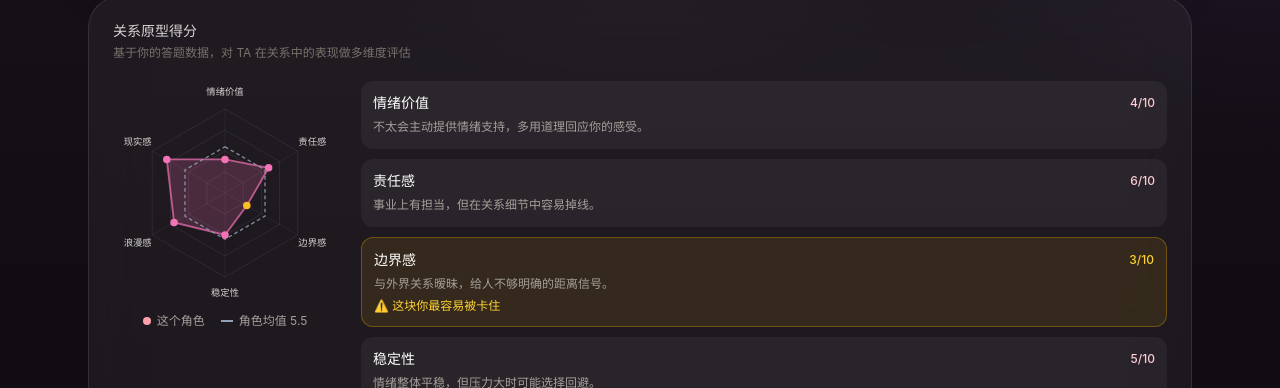
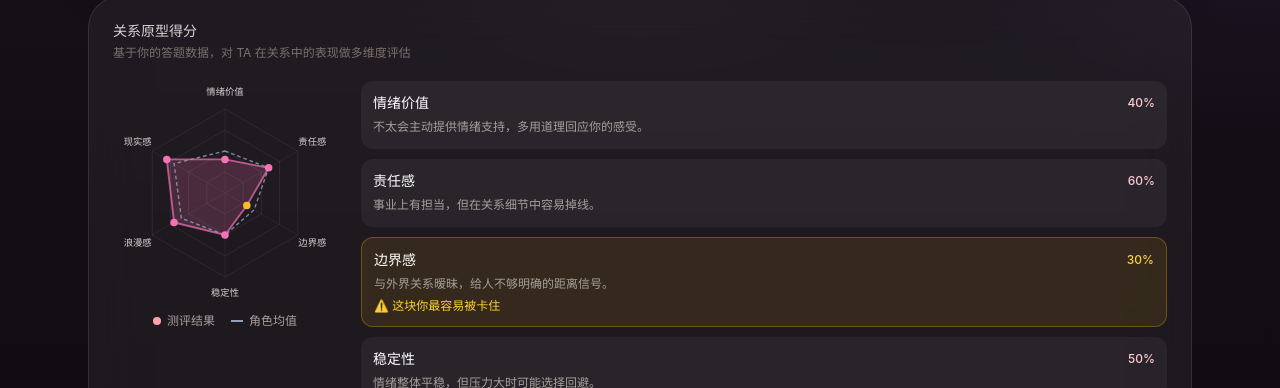
Before and after one commit to yusun787-hub/test-commercial, a React (Vite) app: page /result in a window 1280 px wide. Shown: the part 412-800 px from the top of the page. Built offline with nearby package versions, Linux system fonts and the light colour scheme.

Commit message:
雷达图文案改为测评结果/角色均值，均值改为角色固定基准分，得分展示改为百分比
Co-Authored-By: Aime <aime@bytedance.com>
Change-Id: Id31a0d1e2c514e895426593de2ca1797eb5f8cec

```diff
--- a/src/components/RadarChart.tsx
+++ b/src/components/RadarChart.tsx
@@ -1,5 +1,5 @@
 interface RadarChartProps {
-  dimensions: { label: string; value: number; description: string }[];
+  dimensions: { label: string; value: number; roleAvg: number; description: string }[];
 }
 
 export default function RadarChart({ dimensions }: RadarChartProps) {
@@ -20,13 +20,12 @@ export default function RadarChart({ dimensions }: RadarChartProps) {
   // 背景网格层级
   const gridLevels = [0.25, 0.5, 0.75, 1];
 
-  // 数据多边形路径
+  // 测评结果多边形路径
   const dataPoints = dimensions.map((d, i) => getPoint(i, d.value / 10));
   const dataPath = dataPoints.map((p, i) => `${i === 0 ? 'M' : 'L'} ${p.x} ${p.y}`).join(' ') + ' Z';
 
-  // 该角色均值参考线（各维度平均分对应的正多边形）
-  const avgValue = dimensions.reduce((sum, d) => sum + d.value, 0) / dimensions.length;
-  const avgPoints = Array.from({ length: count }, (_, i) => getPoint(i, avgValue / 10));
+  // 角色均值参考线（该角色各维度的固定基准分，非当次测评计算得出）
+  const avgPoints = dimensions.map((d, i) => getPoint(i, d.roleAvg / 10));
   const avgPath = avgPoints.map((p, i) => `${i === 0 ? 'M' : 'L'} ${p.x} ${p.y}`).join(' ') + ' Z';
 
   // 找出最低分维度
@@ -50,10 +49,10 @@ export default function RadarChart({ dimensions }: RadarChartProps) {
             return <line key={i} x1={cx} y1={cy} x2={p.x} y2={p.y} stroke="rgba(255,255,255,0.06)" strokeWidth="1" />;
           })}
 
-        {/* 数据区域 */}
+          {/* 测评结果区域 */}
           <path d={dataPath} fill="rgba(244,114,182,0.2)" stroke="rgba(244,114,182,0.7)" strokeWidth="2" />
 
-        {/* 该角色均值参考线 */}
+          {/* 角色均值参考线 */}
           <path d={avgPath} fill="none" stroke="rgba(148,163,184,0.8)" strokeWidth="1.5" strokeDasharray="4 3" />
 
           {/* 数据点 */}
@@ -83,11 +82,11 @@ export default function RadarChart({ dimensions }: RadarChartProps) {
         <div className="mt-2 flex items-center gap-4 text-[10px] text-stone-400 sm:text-xs">
           <span className="inline-flex items-center gap-1.5">
             <span className="h-2 w-2 rounded-full bg-rose-300" />
-            这个角色
+            测评结果
           </span>
           <span className="inline-flex items-center gap-1.5">
             <span className="h-0 w-3 border-t-2 border-dashed border-slate-400" />
-            角色均值 {avgValue.toFixed(1)}
+            角色均值
           </span>
         </div>
       </div>
@@ -99,7 +98,7 @@ export default function RadarChart({ dimensions }: RadarChartProps) {
             <div className="flex items-center justify-between gap-2">
               <span className="text-sm font-medium text-white">{d.label}</span>
               <span className={`text-xs font-medium ${i === minIndex ? 'text-amber-300' : 'text-rose-200'}`}>
-                {d.value}/10
+                {d.value * 10}%
               </span>
             </div>
             <p className="mt-1 text-xs leading-5 text-stone-400">{d.description}</p>
--- a/src/components/ShareModal.tsx
+++ b/src/components/ShareModal.tsx
@@ -3,6 +3,7 @@ import { Download, X } from 'lucide-react';
 interface Dimension {
   label: string;
   value: number;
+  roleAvg: number;
   description: string;
 }
 
@@ -32,9 +33,8 @@ function MiniRadar({ dimensions }: { dimensions: Dimension[] }) {
   const dataPoints = dimensions.map((d, i) => getPoint(i, d.value / 10));
   const dataPath = dataPoints.map((p, i) => `${i === 0 ? 'M' : 'L'} ${p.x} ${p.y}`).join(' ') + ' Z';
 
-  // 该角色均值参考线
-  const avgValue = dimensions.reduce((sum, d) => sum + d.value, 0) / dimensions.length;
-  const avgPoints = Array.from({ length: count }, (_, i) => getPoint(i, avgValue / 10));
+  // 角色均值参考线（固定基准分，非当次测评计算得出）
+  const avgPoints = dimensions.map((d, i) => getPoint(i, d.roleAvg / 10));
   const avgPath = avgPoints.map((p, i) => `${i === 0 ? 'M' : 'L'} ${p.x} ${p.y}`).join(' ') + ' Z';
 
   return (
@@ -102,8 +102,18 @@ export default function ShareModal({ open, onClose, roleName, roleSource, simila
           </div>
 
           {/* 雷达图 */}
-          <div className="mt-4 flex justify-center">
+          <div className="mt-4 flex flex-col items-center">
             <MiniRadar dimensions={dimensions} />
+            <div className="mt-1.5 flex items-center gap-3 text-[9px] text-stone-500">
+              <span className="inline-flex items-center gap-1">
+                <span className="h-1.5 w-1.5 rounded-full bg-rose-300" />
+                测评结果
+              </span>
+              <span className="inline-flex items-center gap-1">
+                <span className="h-0 w-2.5 border-t border-dashed border-slate-400" />
+                角色均值
+              </span>
+            </div>
           </div>
 
           {/* 维度得分简表 */}
@@ -111,7 +121,7 @@ export default function ShareModal({ open, onClose, roleName, roleSource, simila
             {dimensions.map((d) => (
               <div key={d.label} className="rounded-lg bg-white/5 px-2 py-1.5 text-center">
                 <p className="text-[10px] text-stone-400">{d.label}</p>
-                <p className="text-xs font-semibold text-rose-100">{d.value}/10</p>
+                <p className="text-xs font-semibold text-rose-100">{d.value * 10}%</p>
               </div>
             ))}
           </div>
--- a/src/pages/ResultPage.tsx
+++ b/src/pages/ResultPage.tsx
@@ -10,13 +10,14 @@ const primaryRole = roleHighlights[1]; // 示例主角色
 const similarityScore = 83;
 
 // 模拟关系原型维度数据
+// value: 本次测评得分；roleAvg: 该角色（陈俊生·体面逃避型）固定基准均值，来自角色标签表，不随测评结果变化
 const archetypeDimensions = [
-  { label: '情绪价值', value: 4, description: '不太会主动提供情绪支持，多用道理回应你的感受。' },
-  { label: '责任感', value: 6, description: '事业上有担当，但在关系细节中容易掉线。' },
-  { label: '边界感', value: 3, description: '与外界关系暧昧，给人不够明确的距离信号。' },
-  { label: '稳定性', value: 5, description: '情绪整体平稳，但压力大时可能选择回避。' },
-  { label: '浪漫感', value: 7, description: '偶尔会制造仪式感，但持续性一般。' },
-  { label: '现实感', value: 8, description: '对生活规划清晰，做事讲效率和体面。' },
+  { label: '情绪价值', value: 4, roleAvg: 5, description: '不太会主动提供情绪支持，多用道理回应你的感受。' },
+  { label: '责任感', value: 6, roleAvg: 6, description: '事业上有担当，但在关系细节中容易掉线。' },
+  { label: '边界感', value: 3, roleAvg: 4, description: '与外界关系暧昧，给人不够明确的距离信号。' },
+  { label: '稳定性', value: 5, roleAvg: 5, description: '情绪整体平稳，但压力大时可能选择回避。' },
+  { label: '浪漫感', value: 7, roleAvg: 6, description: '偶尔会制造仪式感，但持续性一般。' },
+  { label: '现实感', value: 8, roleAvg: 7, description: '对生活规划清晰，做事讲效率和体面。' },
 ];
 
 export default function ResultPage() {
```
Lines whose indentation alone changed are shown as unchanged.
